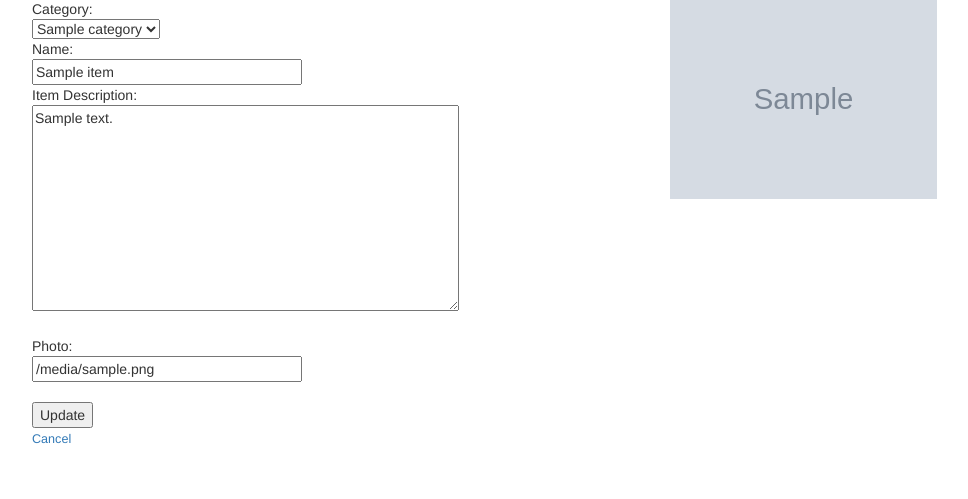
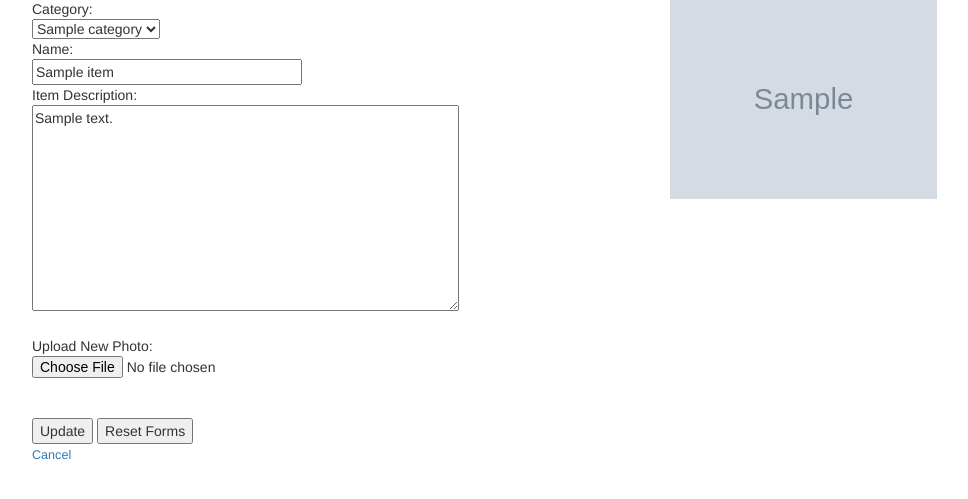
Before and after one commit to jerrywardlow/p3catalog, a Flask app: template templates/item/itemedit.html in a window 1280 px wide. Shown: the part 167-666 px from the top of the page, without its empty margins (258-1226 px from the left). Run offline with Flask 2, Linux system fonts and the light colour scheme; the template is opened without the code that fills it: most values are stand-ins (such as "Sample title", 1, 10 or a date in 2020); grey boxes marked "Sample" are stand-in pictures; parts of the project's set-up code (start-up, migrations or seed data) failed here and were passed over; some libraries are stand-ins or nearby versions.

Commit message:
Using imgur_upload

```diff
--- a/templates/item/itemedit.html
+++ b/templates/item/itemedit.html
@@ -8,7 +8,7 @@
 <hr>
 
 <div class="col-sm-6">
-<form action = '{{url_for('itemEdit', item_id = item.id)}}' method = 'POST'>
+<form action = '{{url_for('itemEdit', item_id = item.id)}}' method = 'POST' enctype=multipart/form-data>
   <input type="hidden" name="_csrf_token" value="{{ csrf_token() }}">
 
 Category:</br>
@@ -28,10 +28,11 @@ Name:</br>
 Item Description:</br>
 <textarea name= 'description' rows='10' cols='50'>{{item.description}}</textarea></br></br>
 
-Photo:</br>
-<input type = 'text' size = '30' name = 'photo' value = '{{item.photo}}'></br>
+Upload New Photo:</br>
+<input type= 'file' name= 'image' accept=image/*></br>
 
 </br><input type = 'submit' value = 'Update'>
+<input type= 'reset' value= 'Reset Forms'></br>
 
 </form>
 <a style="font-size:90%" href='{{url_for('itemHome', item_id = item.id)}}'>Cancel</a></br>
```
